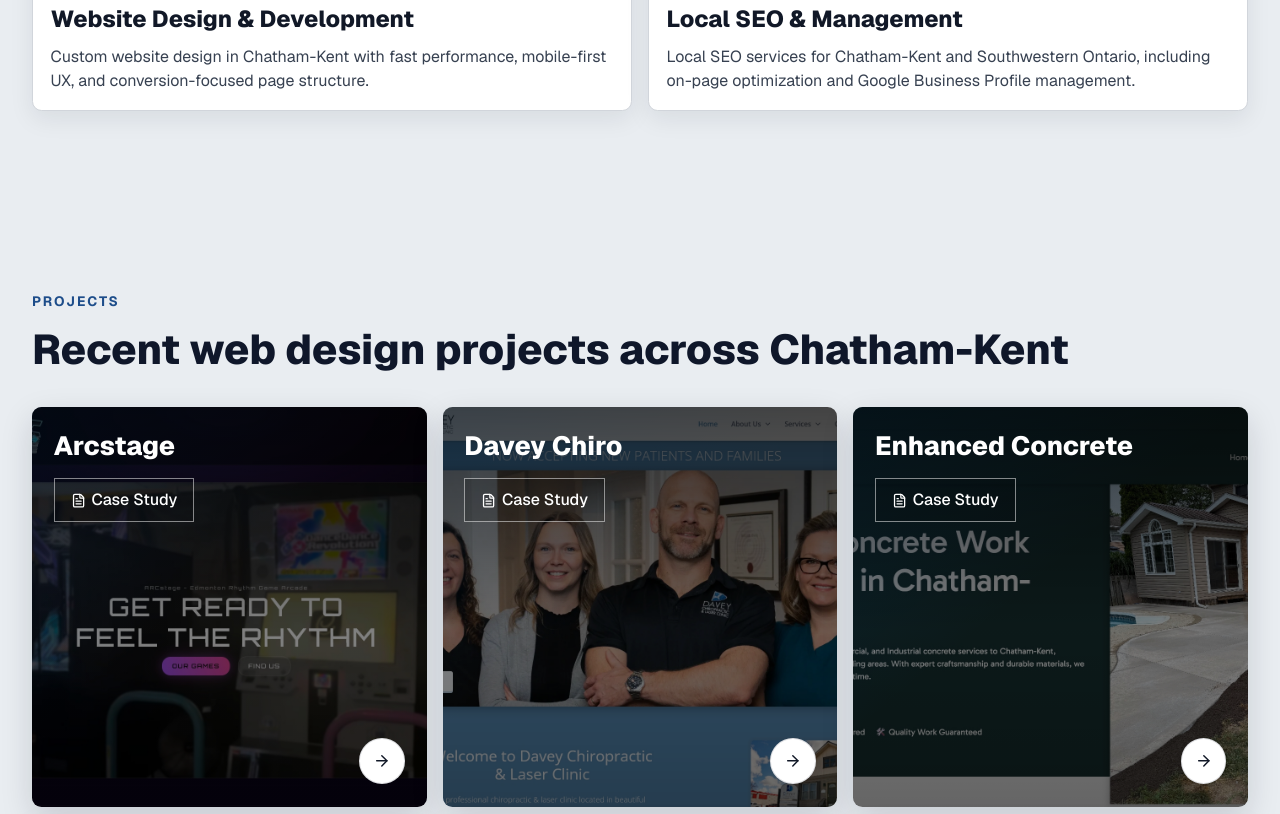
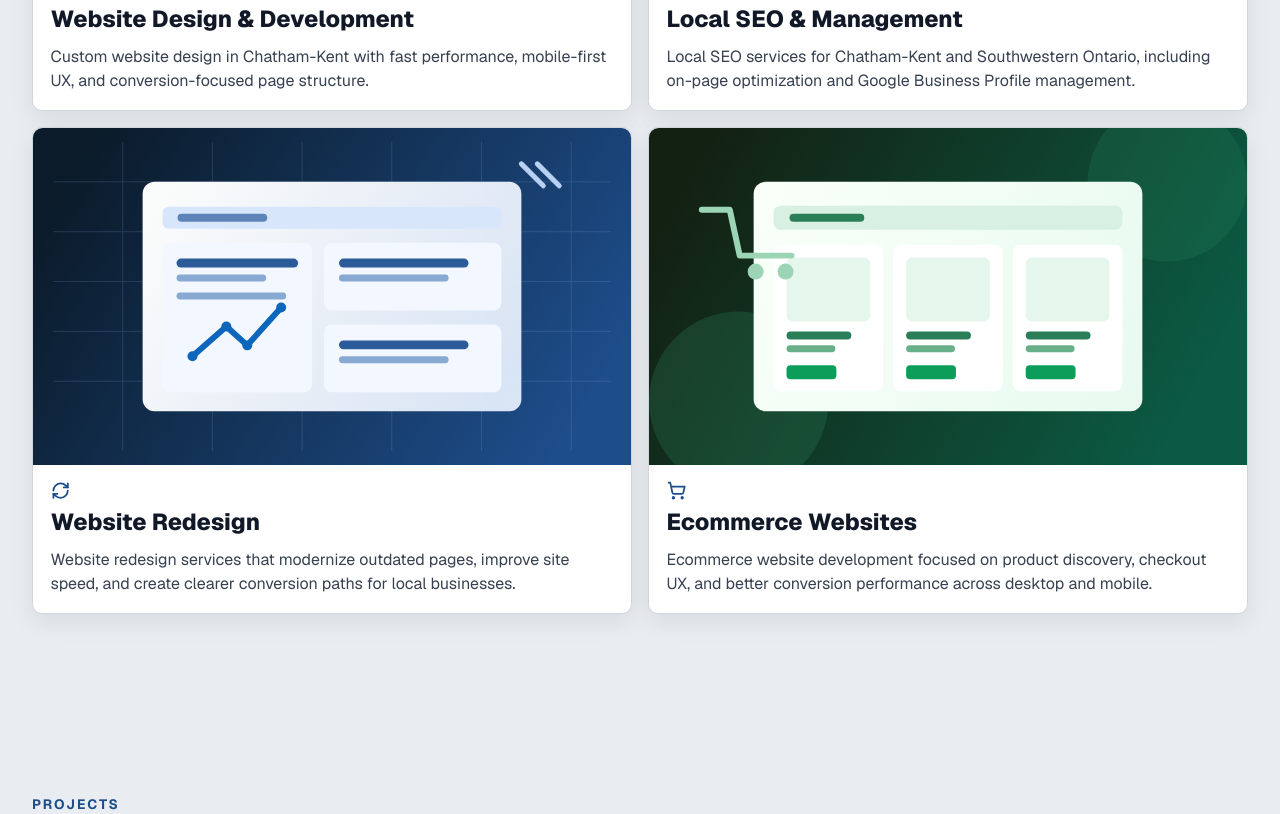
Before and after one commit to SytheGames/my-app, a Next.js app: page / in a window 1280 px wide. Shown: the part 2240-3054 px from the top of the page. Built offline with nearby package versions, Linux system fonts and the light colour scheme; no server answers.

Commit message:
new services

```diff
--- a/app/globals.css
+++ b/app/globals.css
@@ -399,12 +399,12 @@ a {
 }
 
 .services__grid {
-  display: flex;
+  display: grid;
+  grid-template-columns: repeat(2, minmax(0, 1fr));
   gap: 1rem;
 }
 
 .services__card {
-  flex: 1 1 0;
   min-width: 0;
   padding: 1.1rem;
   border: 0.0625rem solid #d1d5db;
@@ -801,7 +801,7 @@ a {
   }
 
   .services__grid {
-    flex-direction: column;
+    grid-template-columns: 1fr;
   }
 
   .projects {
--- a/app/page.tsx
+++ b/app/page.tsx
@@ -18,6 +18,8 @@ import {
   HeartPulse,
   Plane,
   Scale,
+  RefreshCw,
+  ShoppingCart,
   Shirt,
   ShoppingBag,
   Store,
@@ -51,6 +53,22 @@ const services = [
     Icon: ChartNoAxesCombined,
     description:
       "Local SEO services for Chatham-Kent and Southwestern Ontario, including on-page optimization and Google Business Profile management.",
+  },
+  {
+    title: "Website Redesign",
+    image: "/service-placeholder-redesign.svg",
+    href: "/services/website-redesign",
+    Icon: RefreshCw,
+    description:
+      "Website redesign services that modernize outdated pages, improve site speed, and create clearer conversion paths for local businesses.",
+  },
+  {
+    title: "Ecommerce Websites",
+    image: "/service-placeholder-ecommerce.svg",
+    href: "/services/ecommerce-websites",
+    Icon: ShoppingCart,
+    description:
+      "Ecommerce website development focused on product discovery, checkout UX, and better conversion performance across desktop and mobile.",
   },
 ];
 
```
Also changed, not shown: public/service-placeholder-ecommerce.svg (added), public/service-placeholder-redesign.svg (added).
